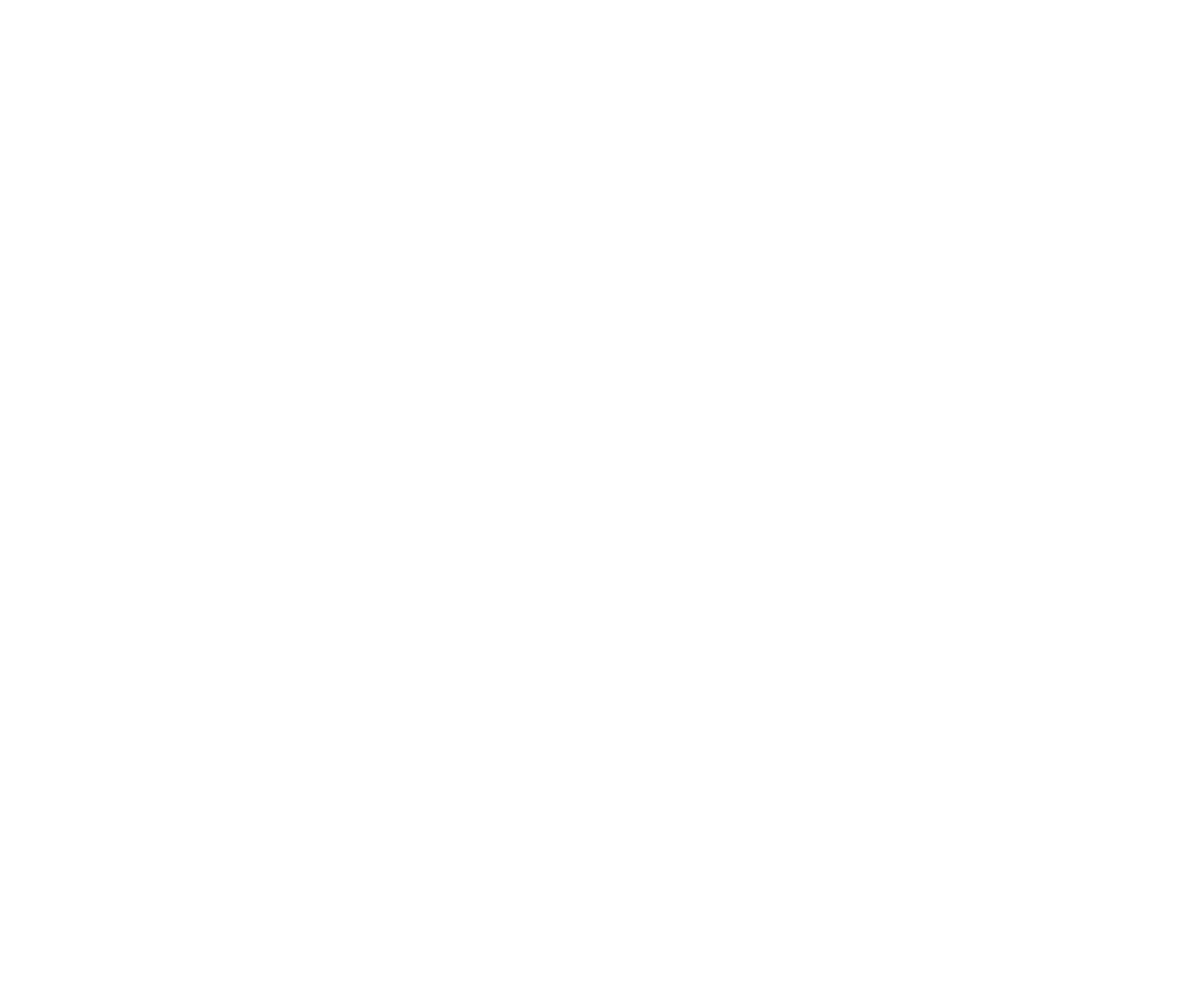
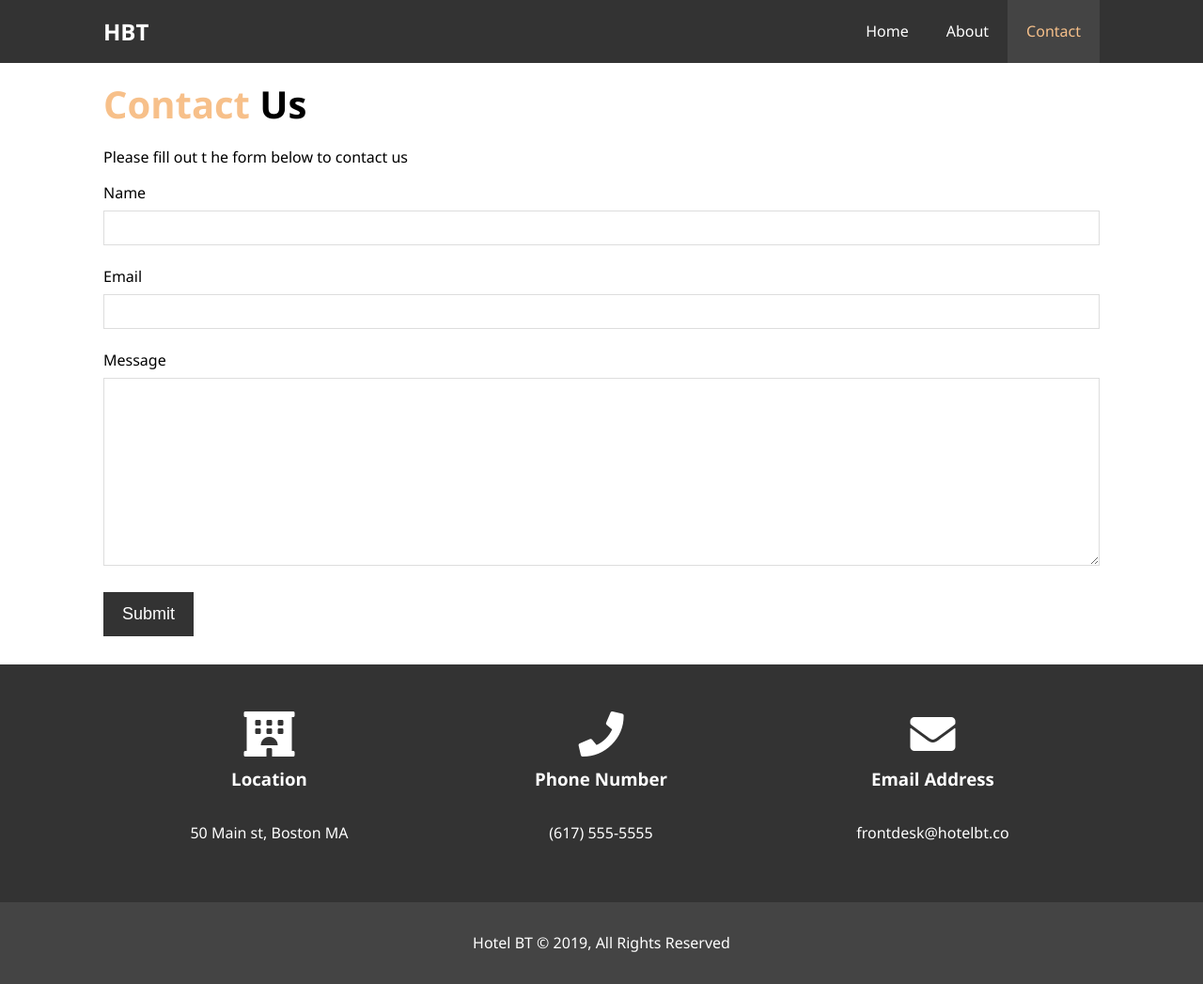
Before and after one commit to Alesvoy/modernHtmlAndCss, a plain HTML site: page section4HotelWebsite/contact.html in a window 1280 px wide. Shown: the whole page at 94% size. Before the commit the page ends 800 px from the top, so only its background shows below. Drawn offline with Linux system fonts and the light colour scheme.

Commit message:
Added contact page and finished this website project

```diff
--- a/section4HotelWebsite/about.html
+++ b/section4HotelWebsite/about.html
@@ -9,12 +9,6 @@
       content="Welcome to the most extraordinary hotel in Boston Massachusetts"
     />
     <meta name="keywords" content="hotel,boston hotel, new england hotel" />
-    <link
-      rel="stylesheet"
-      href="https://use.fontawesome.com/releases/v5.15.4/css/all.css"
-      integrity="sha384-DyZ88mC6Up2uqS4h/KRgHuoeGwBcD4Ng9SiP4dIRy0EXTlnuz47vAwmeGwVChigm"
-      crossorigin="anonymous"
-    />
     <link rel="stylesheet" href="css/styles.css" />
     <title>Hotel BT | About</title>
   </head>
--- a/section4HotelWebsite/contact.html
+++ b/section4HotelWebsite/contact.html
@@ -0,0 +1,81 @@
+<!DOCTYPE html>
+<html lang="en">
+  <head>
+    <meta charset="UTF-8" />
+    <meta http-equiv="X-UA-Compatible" content="IE=edge" />
+    <meta name="viewport" content="width=device-width, initial-scale=1.0" />
+    <meta
+      name="description"
+      content="Welcome to the most extraordinary hotel in Boston Massachusetts"
+    />
+    <meta name="keywords" content="hotel,boston hotel, new england hotel" />
+    <link
+      rel="stylesheet"
+      href="https://use.fontawesome.com/releases/v5.15.4/css/all.css"
+      integrity="sha384-DyZ88mC6Up2uqS4h/KRgHuoeGwBcD4Ng9SiP4dIRy0EXTlnuz47vAwmeGwVChigm"
+      crossorigin="anonymous"
+    />
+    <link rel="stylesheet" href="css/styles.css" />
+    <title>Hotel BT | Contact</title>
+  </head>
+  <body>
+    <header>
+      <nav id="navbar">
+        <div class="container">
+          <h1 class="logo"><a href="index.html">HBT</a></h1>
+          <ul>
+            <li><a href="index.html">Home</a></li>
+            <li><a href="about.html">About</a></li>
+            <li><a class="current" href="contact.html">Contact</a></li>
+          </ul>
+        </div>
+      </nav>
+    </header>
+
+    <section id="contact-form" class="py-3">
+      <div class="container">
+        <h1 class="l-heading"><span class="text-primary">Contact</span> Us</h1>
+        <p>Please fill out t he form below to contact us</p>
+        <form action="#">
+          <div class="form-group">
+            <label for="name">Name</label>
+            <input type="text" name="name" id="name" />
+          </div>
+          <div class="form-group">
+            <label for="email">Email</label>
+            <input type="email" name="email" id="email" />
+          </div>
+          <div class="form-group">
+            <label for="message">Message</label>
+            <textarea type="text" name="message" id="message"></textarea>
+          </div>
+          <button type="submit" class="btn">Submit</button>
+        </form>
+      </div>
+    </section>
+
+    <section id="contact-info" class="bg-dark">
+      <div class="container">
+        <div class="box">
+          <i class="fas fa-hotel fa-3x"></i>
+          <h3>Location</h3>
+          <p>50 Main st, Boston MA</p>
+        </div>
+        <div class="box">
+          <i class="fas fa-phone fa-3x"></i>
+          <h3>Phone Number</h3>
+          <p>(617) 555-5555</p>
+        </div>
+        <div class="box">
+          <i class="fas fa-envelope fa-3x"></i>
+          <h3>Email Address</h3>
+          <p>frontdesk@hotelbt.co</p>
+        </div>
+      </div>
+    </section>
+
+    <footer id="main-footer">
+      <p>Hotel BT &copy; 2019, All Rights Reserved</p>
+    </footer>
+  </body>
+</html>
--- a/section4HotelWebsite/css/styles.css
+++ b/section4HotelWebsite/css/styles.css
@@ -240,6 +240,33 @@ p {
   border-radius: 50%;
 }
 
+/* Contact Form */
+#contact-form .form-group {
+  margin-bottom: 20px;
+}
+
+#contact-form label {
+  display: block;
+  margin-bottom: 5px;
+}
+
+#contact-form input,
+#contact-form textarea {
+  width: 100%;
+  padding: 10px;
+  border: 1px #ddd solid;
+}
+
+#contact-form textarea {
+  height: 200px;
+}
+
+#contact-form input:focus,
+#contact-form textarea:focus {
+  outline: none;
+  border-color: #f7c08a;
+}
+
 /* Footer */
 #main-footer {
   text-align: center;
```
